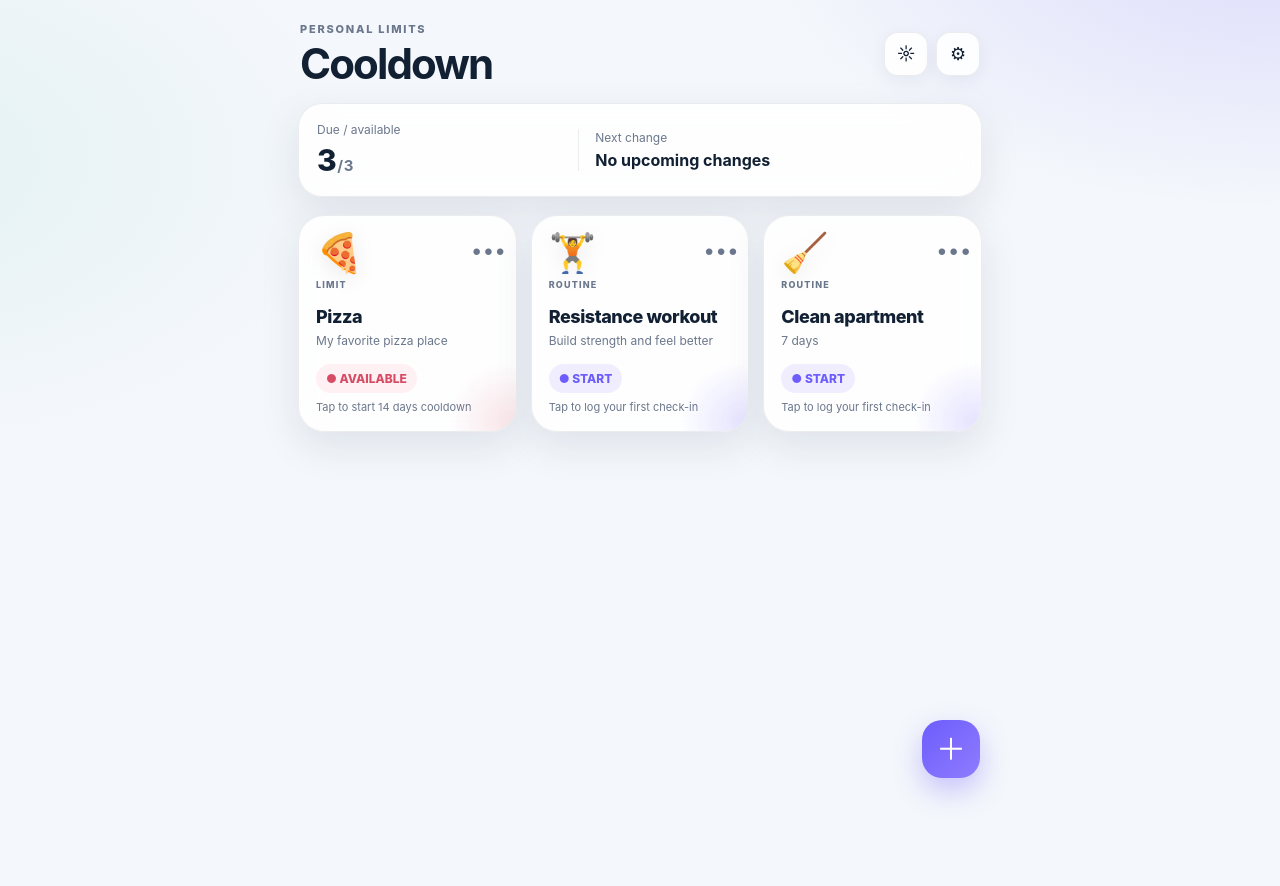
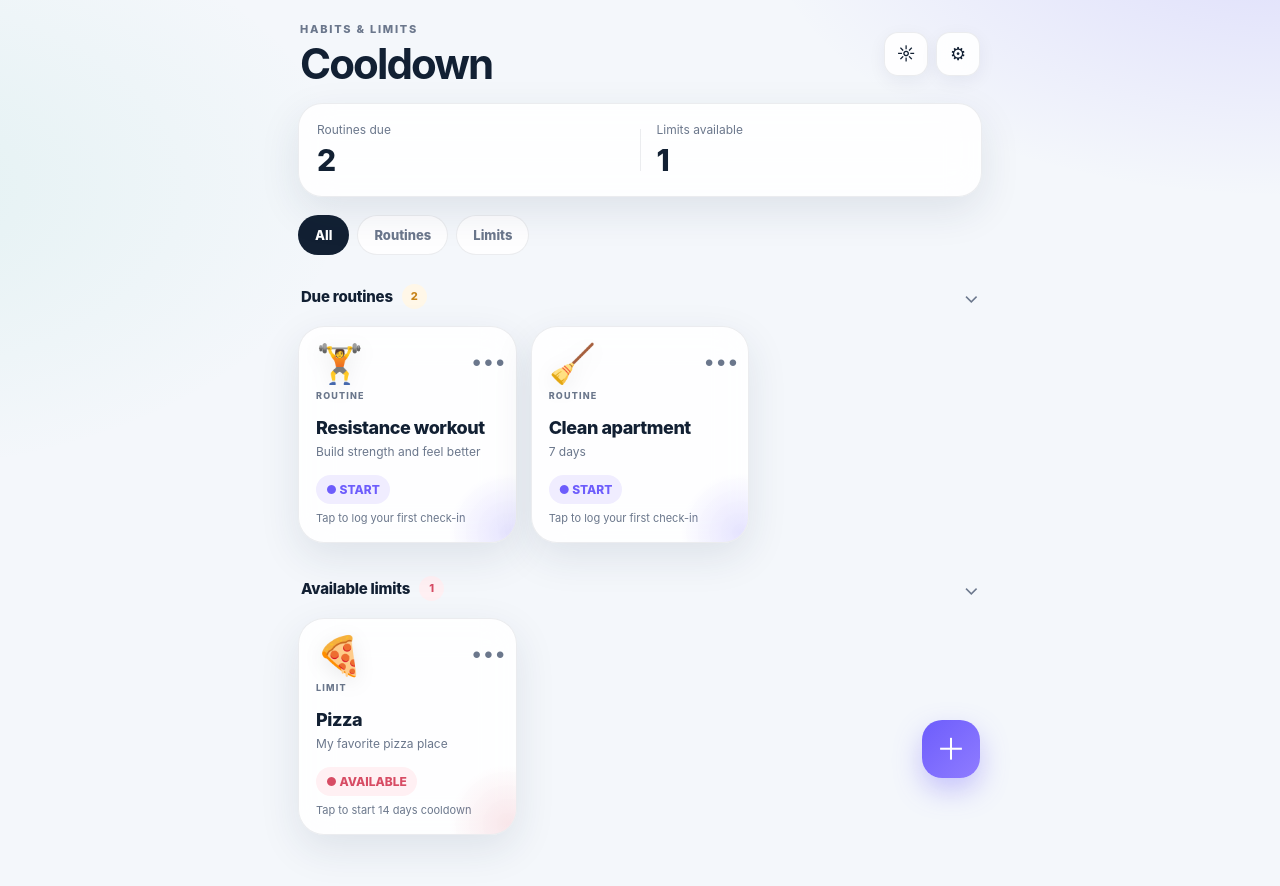
Before and after one commit to bubakzlesa/cooldown-limits, a plain HTML site: page index.html in a window 1280 px wide. Before the commit the page ends 800 px from the top, so only its background shows below. Drawn offline with Linux system fonts and the light colour scheme.

Commit message:
Group dashboard tiles by status

```diff
--- a/app.js
+++ b/app.js
@@ -3,6 +3,7 @@
 
   const STORAGE_KEY = 'cooldown-limits-v1';
   const THEME_KEY = 'cooldown-theme-v1';
+  const COLLAPSED_KEY = 'cooldown-collapsed-sections-v1';
   const DATA_VERSION = 2;
   // Keep STORAGE_KEY stable. Add future schema changes as sequential migrations in migrateData().
 
@@ -17,7 +18,7 @@
 
   const $ = (id) => document.getElementById(id);
   const els = {
-    tiles: $('tiles'), empty: $('emptyState'), readyCount: $('readyCount'), totalCount: $('totalCount'), nextUnlock: $('nextUnlock'),
+    sections: $('sections'), empty: $('emptyState'), filterEmpty: $('filterEmptyState'), filterBar: $('filterBar'), routineDueCount: $('routineDueCount'), limitAvailableCount: $('limitAvailableCount'),
     fab: $('fab'), adminBtn: $('adminBtn'), themeBtn: $('themeBtn'), emptyAddBtn: $('emptyAddBtn'),
     limitDialog: $('limitDialog'), limitForm: $('limitForm'), dialogTitle: $('dialogTitle'), editId: $('editId'), nameInput: $('nameInput'), emojiInput: $('emojiInput'), cooldownInput: $('cooldownInput'), unitInput: $('unitInput'), noteInput: $('noteInput'), intervalLabel: $('intervalLabel'), noteLabel: $('noteLabel'), deleteBtn: $('deleteBtn'),
     useDialog: $('useDialog'), useIcon: $('useIcon'), useTitle: $('useTitle'), useText: $('useText'), confirmUseBtn: $('confirmUseBtn'),
@@ -29,6 +30,28 @@
   let pendingUseId = null;
   let detailId = null;
   let toastTimer = null;
+  let activeFilter = 'all';
+  const collapsedSections = loadCollapsedSections();
+
+  const sectionDefinitions = [
+    { id: 'routine-due', title: 'Due routines', type: 'routine' },
+    { id: 'routine-track', title: 'Routines on track', type: 'routine' },
+    { id: 'limit-available', title: 'Available limits', type: 'limit' },
+    { id: 'limit-cooling', title: 'Cooling limits', type: 'limit' }
+  ];
+
+  function loadCollapsedSections() {
+    try {
+      const stored = JSON.parse(localStorage.getItem(COLLAPSED_KEY) || '[]');
+      return new Set(Array.isArray(stored) ? stored : []);
+    } catch {
+      return new Set();
+    }
+  }
+
+  function saveCollapsedSections() {
+    localStorage.setItem(COLLAPSED_KEY, JSON.stringify([...collapsedSections]));
+  }
 
   function loadData() {
     try {
@@ -150,23 +173,70 @@
 
   function render() {
     const now = Date.now();
-    els.tiles.innerHTML = '';
-    els.totalCount.textContent = data.limits.length;
-    const actionable = data.limits.filter(limit => isReady(limit, now));
-    els.readyCount.textContent = actionable.length;
+    const grouped = Object.fromEntries(sectionDefinitions.map(section => [section.id, []]));
+    data.limits.forEach(limit => grouped[groupFor(limit, now)].push(limit));
+
+    els.sections.innerHTML = '';
+    els.routineDueCount.textContent = grouped['routine-due'].length;
+    els.limitAvailableCount.textContent = grouped['limit-available'].length;
     els.empty.classList.toggle('hidden', data.limits.length !== 0);
-    els.tiles.classList.toggle('hidden', data.limits.length === 0);
+    els.filterBar.classList.toggle('hidden', data.limits.length === 0);
+    els.sections.classList.toggle('hidden', data.limits.length === 0);
+    updateFilterButtons();
 
-    const upcoming = data.limits.map(l => ({ l, ts: nextAllowed(l) })).filter(x => x.ts && x.ts > now).sort((a,b) => a.ts - b.ts);
-    if (upcoming.length) {
-      const next = upcoming[0];
-      const eventName = next.l.type === 'routine' ? 'due' : 'available';
-      els.nextUnlock.textContent = `${next.l.emoji} ${next.l.name} ${eventName} · ${formatCompactDate(next.ts)}`;
-    } else {
-      els.nextUnlock.textContent = 'No upcoming changes';
+    let visibleSectionCount = 0;
+    sectionDefinitions.forEach(definition => {
+      const limits = grouped[definition.id];
+      if (!limits.length || (activeFilter !== 'all' && activeFilter !== definition.type)) return;
+      visibleSectionCount += 1;
+      els.sections.appendChild(createSection(definition, limits, now));
+    });
+
+    els.filterEmpty.classList.toggle('hidden', data.limits.length === 0 || visibleSectionCount !== 0);
   }
 
-    data.limits.forEach(limit => {
+  function groupFor(limit, now) {
+    if (limit.type === 'routine') return isReady(limit, now) ? 'routine-due' : 'routine-track';
+    return isReady(limit, now) ? 'limit-available' : 'limit-cooling';
+  }
+
+  function updateFilterButtons() {
+    document.querySelectorAll('[data-filter]').forEach(button => {
+      const active = button.dataset.filter === activeFilter;
+      button.classList.toggle('active', active);
+      button.setAttribute('aria-pressed', String(active));
+    });
+  }
+
+  function createSection(definition, limits, now) {
+    const collapsed = collapsedSections.has(definition.id);
+    const section = document.createElement('section');
+    section.className = `habit-group group-${definition.id}`;
+    section.dataset.group = definition.id;
+
+    const header = document.createElement('button');
+    header.type = 'button';
+    header.className = 'group-header';
+    header.setAttribute('aria-expanded', String(!collapsed));
+    header.setAttribute('aria-controls', `group-${definition.id}-tiles`);
+    header.innerHTML = `<span class="group-title">${definition.title}<span class="group-count">${limits.length}</span></span><span class="group-chevron" aria-hidden="true">⌄</span>`;
+    header.addEventListener('click', () => {
+      collapsed ? collapsedSections.delete(definition.id) : collapsedSections.add(definition.id);
+      saveCollapsedSections();
+      render();
+    });
+    section.appendChild(header);
+
+    const grid = document.createElement('div');
+    grid.id = `group-${definition.id}-tiles`;
+    grid.className = 'tiles';
+    grid.classList.toggle('hidden', collapsed);
+    limits.forEach(limit => grid.appendChild(createTile(limit, now)));
+    section.appendChild(grid);
+    return section;
+  }
+
+  function createTile(limit, now) {
     const readyNow = isReady(limit, now);
     const presentation = tilePresentation(limit, now);
     const tile = document.createElement('div');
@@ -201,8 +271,7 @@
       e.stopPropagation();
       openDetail(limit.id);
     });
-      els.tiles.appendChild(tile);
-    });
+    return tile;
   }
 
   function escapeHtml(value) {
@@ -441,6 +510,12 @@
     openUse(id);
   });
   document.querySelectorAll('input[name="limitType"]').forEach(input => input.addEventListener('change', updateFormType));
+  els.filterBar.addEventListener('click', (event) => {
+    const button = event.target.closest('[data-filter]');
+    if (!button) return;
+    activeFilter = button.dataset.filter;
+    render();
+  });
   els.fab.addEventListener('click', openAdd);
   els.emptyAddBtn.addEventListener('click', openAdd);
   els.adminAddBtn.addEventListener('click', openAdd);
@@ -452,6 +527,9 @@
   els.resetBtn.addEventListener('click', () => {
     if (!confirm('Delete all tiles and history from this device?')) return;
     data = { version: DATA_VERSION, limits: [] };
+    collapsedSections.clear();
+    localStorage.removeItem(COLLAPSED_KEY);
+    activeFilter = 'all';
     saveData(); render(); els.adminDialog.close(); showToast('App reset.');
   });
 
--- a/index.html
+++ b/index.html
@@ -15,7 +15,7 @@
   <div class="app-shell">
     <header class="topbar">
       <div>
-        <div class="eyebrow">PERSONAL LIMITS</div>
+        <div class="eyebrow">HABITS &amp; LIMITS</div>
         <h1>Cooldown</h1>
       </div>
       <div class="top-actions">
@@ -26,15 +26,21 @@
 
     <section class="summary-card" aria-label="Summary">
       <div>
-        <div class="summary-label">Due / available</div>
-        <div class="summary-value"><span id="readyCount">0</span><span class="summary-small"> / <span id="totalCount">0</span></span></div>
+        <div class="summary-label">Routines due</div>
+        <div id="routineDueCount" class="summary-value">0</div>
       </div>
       <div class="summary-divider"></div>
       <div>
-        <div class="summary-label">Next change</div>
-        <div id="nextUnlock" class="summary-next">—</div>
+        <div class="summary-label">Limits available</div>
+        <div id="limitAvailableCount" class="summary-value">0</div>
       </div>
     </section>
+
+    <nav id="filterBar" class="filter-bar" aria-label="Filter tiles">
+      <button type="button" class="filter-chip active" data-filter="all" aria-pressed="true">All</button>
+      <button type="button" class="filter-chip" data-filter="routine" aria-pressed="false">Routines</button>
+      <button type="button" class="filter-chip" data-filter="limit" aria-pressed="false">Limits</button>
+    </nav>
 
     <main>
       <div id="emptyState" class="empty-state hidden">
@@ -43,7 +49,8 @@
         <p>Create a limit to space something out or a routine to repeat.</p>
         <button id="emptyAddBtn" class="primary-btn">Add tile</button>
       </div>
-      <section id="tiles" class="tiles" aria-live="polite"></section>
+      <div id="filterEmptyState" class="filter-empty hidden">No tiles match this filter yet.</div>
+      <div id="sections" class="habit-sections" aria-live="polite"></div>
     </main>
 
     <button id="fab" class="fab" aria-label="Add tile" title="Add tile">＋</button>
--- a/styles.css
+++ b/styles.css
@@ -85,15 +85,34 @@ h3 { margin-bottom: 0; font-size: 16px; }
 .icon-btn.ghost { background: transparent; box-shadow: none; }
 
 .summary-card {
-  display: grid; grid-template-columns: 1fr auto 1.5fr; align-items: center; gap: 16px;
+  display: grid; grid-template-columns: 1fr auto 1fr; align-items: center; gap: 16px;
   padding: 18px; margin-bottom: 18px; border-radius: 24px;
   border: 1px solid var(--border); background: var(--surface); box-shadow: var(--shadow); backdrop-filter: blur(16px);
 }
 .summary-label { font-size: 12px; color: var(--muted); margin-bottom: 5px; }
 .summary-value { font-size: 30px; font-weight: 850; letter-spacing: -.05em; }
-.summary-small { font-size: 15px; font-weight: 700; color: var(--muted); }
 .summary-divider { width: 1px; height: 42px; background: var(--border); }
-.summary-next { font-weight: 750; line-height: 1.25; }
+
+.filter-bar { display: flex; gap: 8px; margin: 0 0 20px; overflow-x: auto; scrollbar-width: none; }
+.filter-bar::-webkit-scrollbar { display: none; }
+.filter-chip { min-height: 40px; padding: 0 16px; border: 1px solid var(--border); border-radius: 999px; background: var(--surface); color: var(--muted); font-size: 13px; font-weight: 800; cursor: pointer; }
+.filter-chip.active { border-color: transparent; background: var(--text); color: var(--surface-solid); }
+.filter-chip:focus-visible { outline: 2px solid var(--primary); outline-offset: 2px; }
+
+.habit-sections { display: grid; gap: 24px; }
+.habit-group { min-width: 0; }
+.group-header { width: 100%; min-height: 42px; margin: 0 0 9px; padding: 0 3px; border: 0; background: transparent; color: var(--text); display: flex; align-items: center; justify-content: space-between; text-align: left; cursor: pointer; }
+.group-header:focus-visible { outline: 2px solid var(--primary); outline-offset: 2px; border-radius: 10px; }
+.group-title { display: flex; align-items: center; gap: 9px; font-size: 15px; font-weight: 850; letter-spacing: -.015em; }
+.group-count { min-width: 25px; height: 25px; padding: 0 7px; border-radius: 999px; display: inline-grid; place-items: center; color: var(--muted); background: var(--border); font-size: 11px; letter-spacing: 0; }
+.group-chevron { color: var(--muted); font-size: 20px; transition: transform .15s ease; }
+.group-header[aria-expanded="false"] { margin-bottom: 0; }
+.group-header[aria-expanded="false"] .group-chevron { transform: rotate(-90deg); }
+.group-routine-due .group-count { background: var(--warning-bg); color: var(--warning); }
+.group-routine-track .group-count { background: var(--good-bg); color: var(--good); }
+.group-limit-available .group-count { background: var(--bad-bg); color: var(--bad); }
+.group-limit-cooling .group-count { background: var(--cool-bg); color: var(--cool); }
+.filter-empty { padding: 42px 20px; border: 1px dashed var(--border); border-radius: 22px; color: var(--muted); text-align: center; }
 
 .tiles { display: grid; grid-template-columns: repeat(2, minmax(0, 1fr)); gap: 14px; }
 .tile {
--- a/sw.js
+++ b/sw.js
@@ -1,4 +1,4 @@
-const CACHE = 'cooldown-v3';
+const CACHE = 'cooldown-v4';
 const ASSETS = [
   './',
   './index.html',
```
Also changed, not shown: 1 other file. Lines whose indentation alone changed are shown as unchanged.
